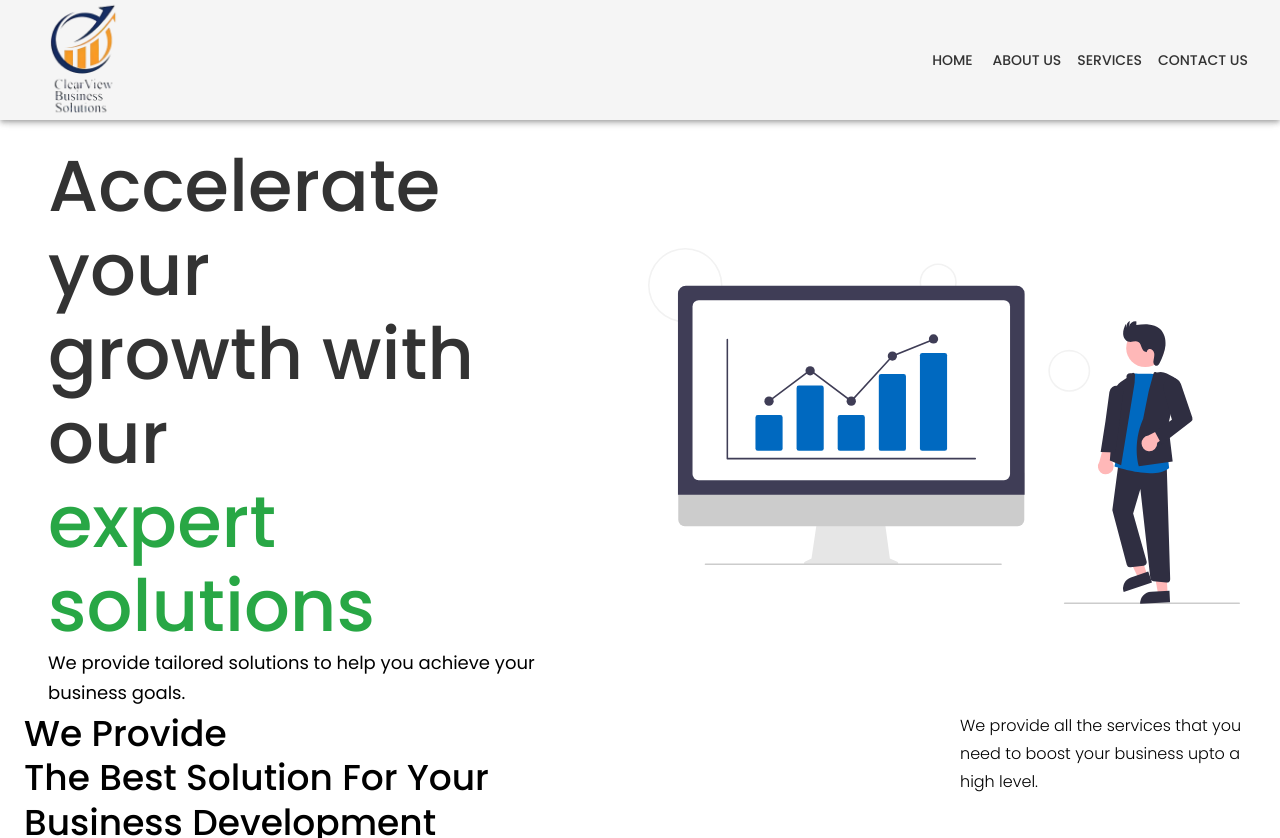
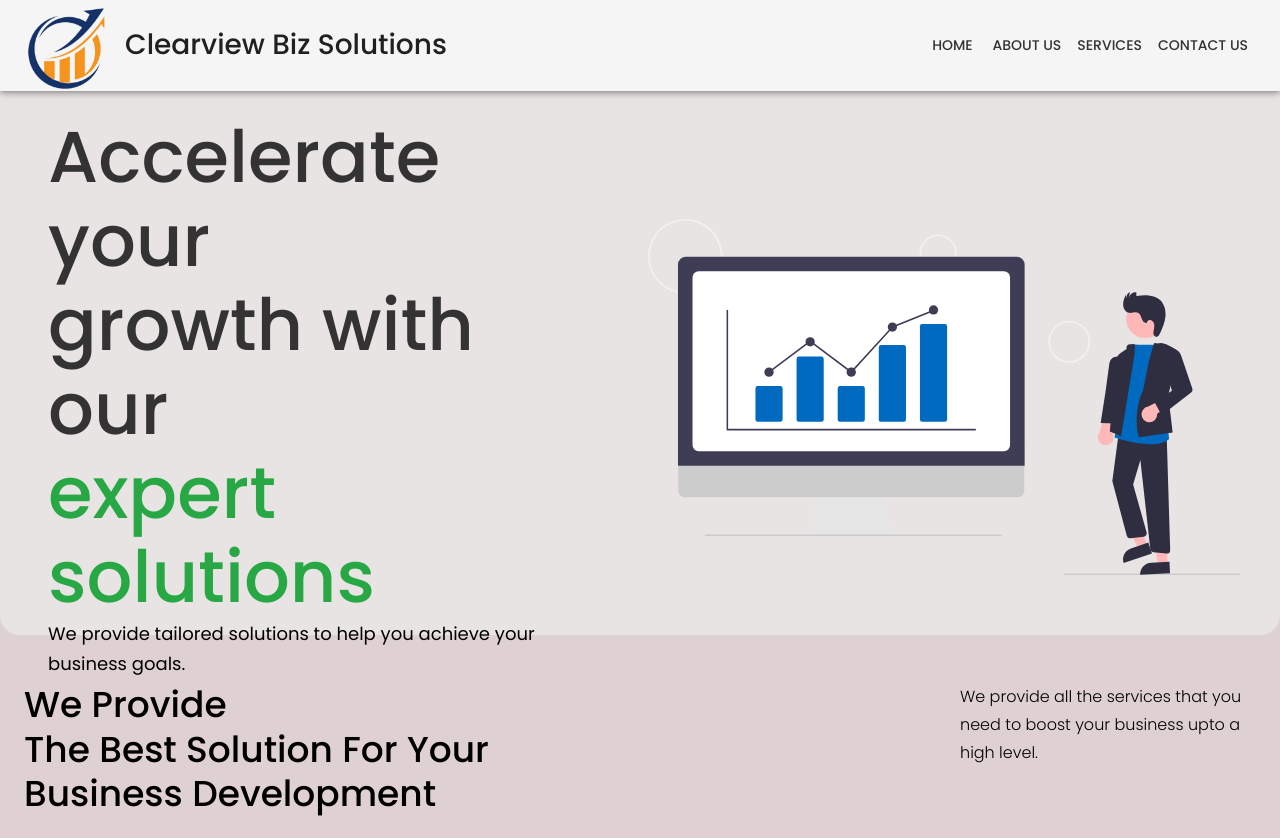
Before and after one commit to RoshanDan4817/ClearViewBusiness, a React (Vite) app: page / in a window 1280 px wide. Shown: the top 838 px of the page. Built offline with nearby package versions, Linux system fonts and the light colour scheme.

Commit message:
Changed Org name, logo bg-color

```diff
--- a/index.html
+++ b/index.html
@@ -1,5 +1,6 @@
 <!doctype html>
 <html lang="en">
+
 <head>
   <meta charset="UTF-8" />
   <link rel="icon" type="image/svg+xml" href="/vite.svg" />
@@ -8,9 +9,20 @@
   <link href="https://fonts.googleapis.com/css2?family=Poppins:wght@300;400;500;600;700&display=swap" rel="stylesheet">
   <meta name="viewport" content="width=device-width, initial-scale=1.0" />
   <title>Clear View</title>
+  <meta name="description" content="Accounting solutions that you need to boost your business upto a high level.">
+  <meta name="keywords"
+    content="bookkeeping, accounting outsourcing, accounts receivable, financial management, small business accounting, tax preparation, payroll services, cloud accounting, virtual bookkeeping, accounting software, financial reporting">
+  <meta property="og:title" content="Clearview Biz Solutions" />
+  <meta property="og:description"
+    content="Comprehensive accounting and bookkeeping services for businesses of all sizes." />
+  <meta property="og:image" content="https://example.com/logo.png" />
+  <meta property="og:url" content="https://example.com" />
+
 </head>
+
 <body>
   <div id="root"></div>
   <script type="module" src="/src/main.jsx"></script>
 </body>
+
 </html>
--- a/src/components/Footer.jsx
+++ b/src/components/Footer.jsx
@@ -1,6 +1,6 @@
 import { Box, CardMedia, Container, Grid, Typography } from "@mui/material";
 import React from "react";
-import logo from "../assets/logo.png";
+import logo from "../assets/logo1.png";
 
 export default function Footer() {
 	return (
@@ -9,7 +9,10 @@ export default function Footer() {
 				<Grid item xs={3}>
 					<Box sx={{ display: "flex", flexDirection: "column", alignItems: "center", justifyContent: "center" }}>
 						<CardMedia component="img" sx={{ width: 121, borderRadius: 1 }} image={logo} />
-						<Typography variant="subtitle2" color="text">
+						<Typography variant="subtitle2" color="text" fontSize={"18px"}>
+							Clearview Biz Solutions.
+						</Typography>
+						<Typography variant="subtitle2" color="text" fontSize={"14px"}>
 							All rights reserved.
 						</Typography>
 					</Box>
--- a/src/components/HeroSection.jsx
+++ b/src/components/HeroSection.jsx
@@ -13,7 +13,10 @@ import { BiRightArrowAlt } from "react-icons/bi";
 
 function HeroSection() {
   return (
-    <Container maxWidth="xl">
+    <Container
+      maxWidth="xl"
+      sx={{ background: "#e9e4e4", borderRadius: "20px" }}
+    >
       <Grid container spacing={2} sx={{ height: "70vh" }}>
         <Grid
           item
--- a/src/components/Services.jsx
+++ b/src/components/Services.jsx
@@ -197,7 +197,7 @@ const Services = forwardRef(() => {
                     sx={{ my: 4 }}
                     fontWeight={300}
                   >
-                    In 2018 we established ClearView Business Solutions with a
+                    In 2018 we established Clearview Biz Solutions with a
                     vision. The Vision was to enable business leaders to
                     concentrate on enhancing their organizations core skills. We
                     believe that this could be accomplished by overseeing all of
--- a/src/components/TopNav.jsx
+++ b/src/components/TopNav.jsx
@@ -10,7 +10,7 @@ import Button from "@mui/material/Button";
 import Tooltip from "@mui/material/Tooltip";
 import MenuItem from "@mui/material/MenuItem";
 import { BiDotsVerticalRounded, BiMenu } from "react-icons/bi";
-import ProductLogo from "../assets/logo.png";
+import ProductLogo from "../assets/logo1.png";
 import $ from "jquery";
 import { useLocation, useNavigate } from "react-router-dom";
 
@@ -38,10 +38,6 @@ const TopNav = React.forwardRef((props, ref) => {
     else if (index === 1) targetId = "AboutUs";
     else if (index === 2) targetId = "Services";
     // else if (index === 3) targetId = "ContactUs";
-    console.log(
-      "🚀 ~ file: TopNav.jsx:42 ~ handleCloseNavMenu ~ location:",
-      location
-    );
     if (location.pathname === "/home") {
       const targetOffset = $(`#${targetId}`).offset().top;
       const scrollSpeed = 500; // Set the scroll speed in milliseconds
@@ -73,11 +69,27 @@ const TopNav = React.forwardRef((props, ref) => {
     <AppBar position="sticky" sx={{ m: 0 }} color="background">
       <Container maxWidth="xl">
         <Toolbar disableGutters>
-          <img
-            src={ProductLogo}
-            className="product__logo product__logo__a__responsive"
-            onClick={() => navigate("/")}
-          />
+        <Box
+            sx={{
+              display: "flex",
+              alignItems: "center",
+              justifyContent: "flex-start",
+              flexGrow: 1,
+            }}
+          >
+            <img
+              src={ProductLogo}
+              className="product__logo product__logo__a__responsive"
+              onClick={() => navigate("/")}
+            />
+            <Typography
+              variant="h6"
+              component="div"
+              style={{ marginLeft: "10px" }}
+            >
+              Clearview Biz Solutions
+            </Typography>
+          </Box>
 
           <Box sx={{ flexGrow: 1, display: { xs: "flex", md: "none" } }}>
             <IconButton
--- a/src/components/WhyUs.jsx
+++ b/src/components/WhyUs.jsx
@@ -11,7 +11,7 @@ import {
 import React from "react";
 const whyHireUpPoints = [
   {
-    title: "Customized for every business need",
+    title: "Tailored business solutions",
     subtitle: "Service tailor-made for the specific need of your business.",
     caption: "Focus on Core",
     value: 36,
--- a/src/index.css
+++ b/src/index.css
@@ -1,9 +1,11 @@
 body {
 	margin: 0;
+	background: #dfd1d1;
+
 }
 
 .product__logo {
-	width: 120px;
+	width: 90px;
 	height: auto;
 }
 .hero-image {
--- a/src/pages/Home.jsx
+++ b/src/pages/Home.jsx
@@ -26,14 +26,14 @@ function Home() {
 		}
 	}, [location?.state?.targetId])
 	return (
-		<>
+		<div>
 			<TopNav contactRef={contactRef} />
 			<HeroSection homeRef={homeRef} />
 			<Services ref={servicesRef} />
 			<WhyUs />
 			<HomeContact contactRef={contactRef} />
 			<Footer />
-		</>
+		</div>
 	);
 }
 
--- a/src/styles/styles.css
+++ b/src/styles/styles.css
@@ -1,3 +1,4 @@
+
 link-under {
     text-decoration: none;
 }
```
Also changed, not shown: src/assets/logo.jpeg (added), src/assets/logo1.png (added). Lines whose indentation alone changed are shown as unchanged.
